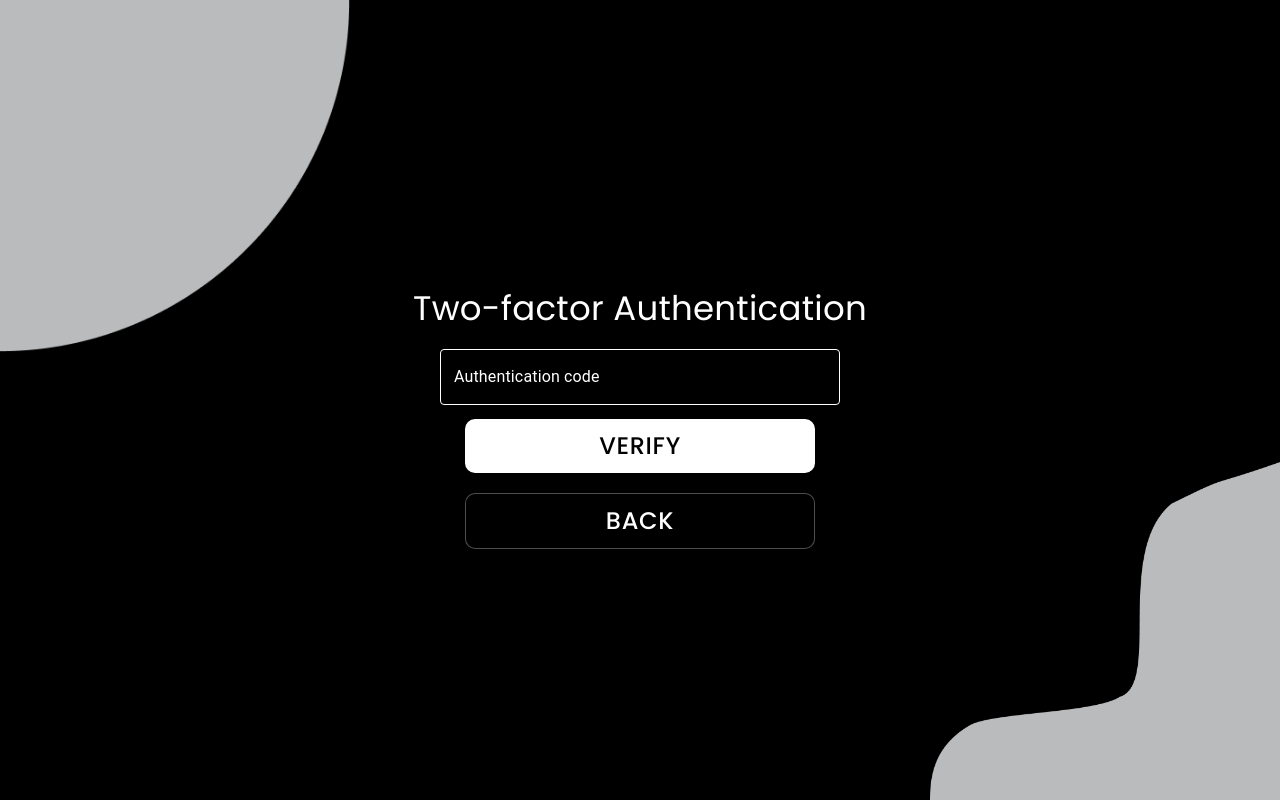
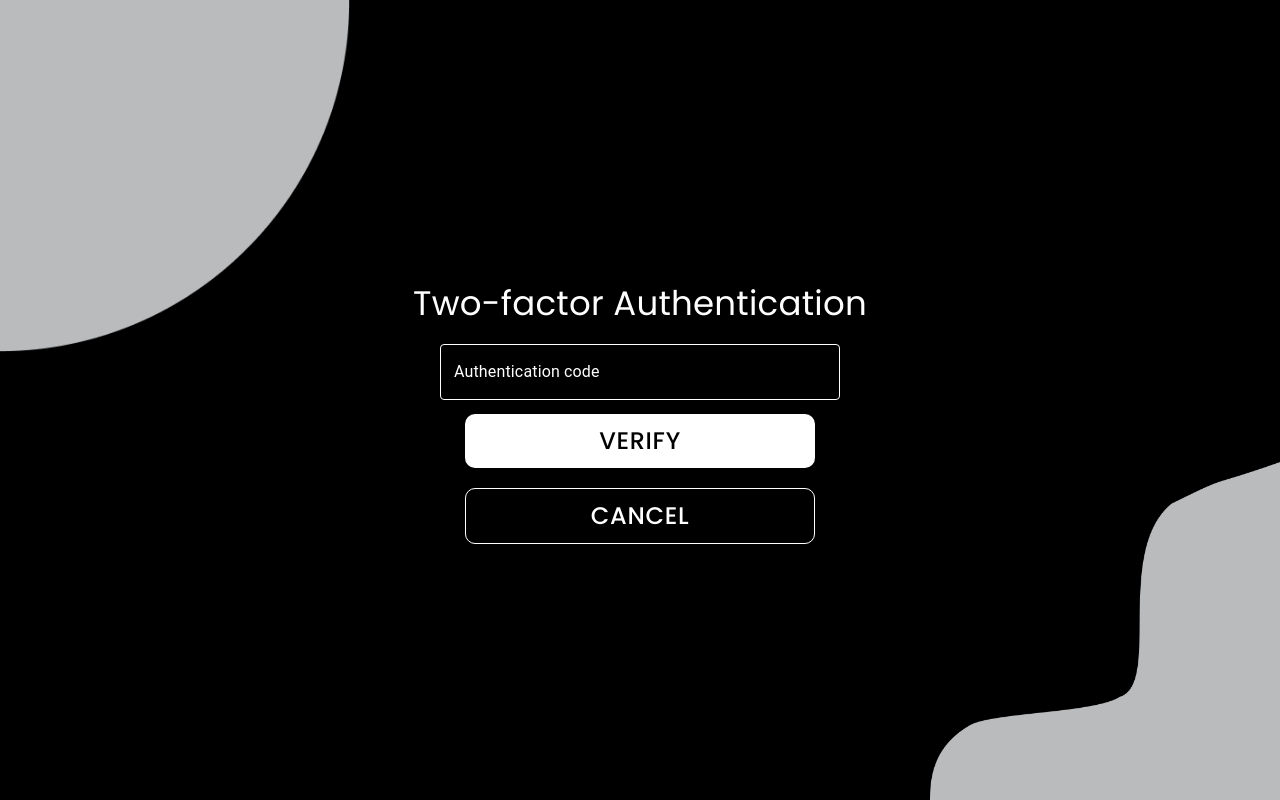
Before and after one commit to aI7aj/ITHireSmart, a React (Create React App) app in the folder client/: page /Authentication in a window 1280 px wide. Built offline with nearby package versions, Linux system fonts and the light colour scheme; some icons are missing.

Commit message:
editing the authentecation page

```diff
--- a/client/src/components/Authentication.js
+++ b/client/src/components/Authentication.js
@@ -70,7 +70,7 @@ const ButtonStyleBlack = {
   maxWidth: "350px",
   borderRadius: "10px",
   fontFamily: "Poppins",
-  border: "1px solid rgba(255,255,255,0.3)",
+  border: "1px solid #fff",
 };
 
 const Authentication = () => {
@@ -79,15 +79,18 @@ const Authentication = () => {
       sx={{ backgroundColor: "black", height: "100vh", position: "relative" }}
     >
       <Box sx={style}>
+
+      <Box sx={{ display: "flex",flexDirection: "column", alignItems: "center", gap: "10px"}}>
         <LockOpenIcon
           sx={{
             color: "white",
             fontSize: { xs: "4rem", sm: "5rem", md: "6rem" },
           }}
         />
-        <Typography variant="h4" sx={{ fontFamily: "Poppins" }}>
+        <Typography variant="h4" sx={{ fontFamily: "Poppins" , textAlign: "center" }}>
           Two-factor Authentication
         </Typography>
+       </Box>
         <TextField
           label="Authentication code"
           variant="outlined"
@@ -101,7 +104,7 @@ const Authentication = () => {
           style={{ textDecoration: "none", width: "100%", maxWidth: "350px" }}
         >
           <Button variant="contained" sx={ButtonStyleBlack}>
-            Back
+            Cancel
           </Button>
         </Link>
       </Box>
```
